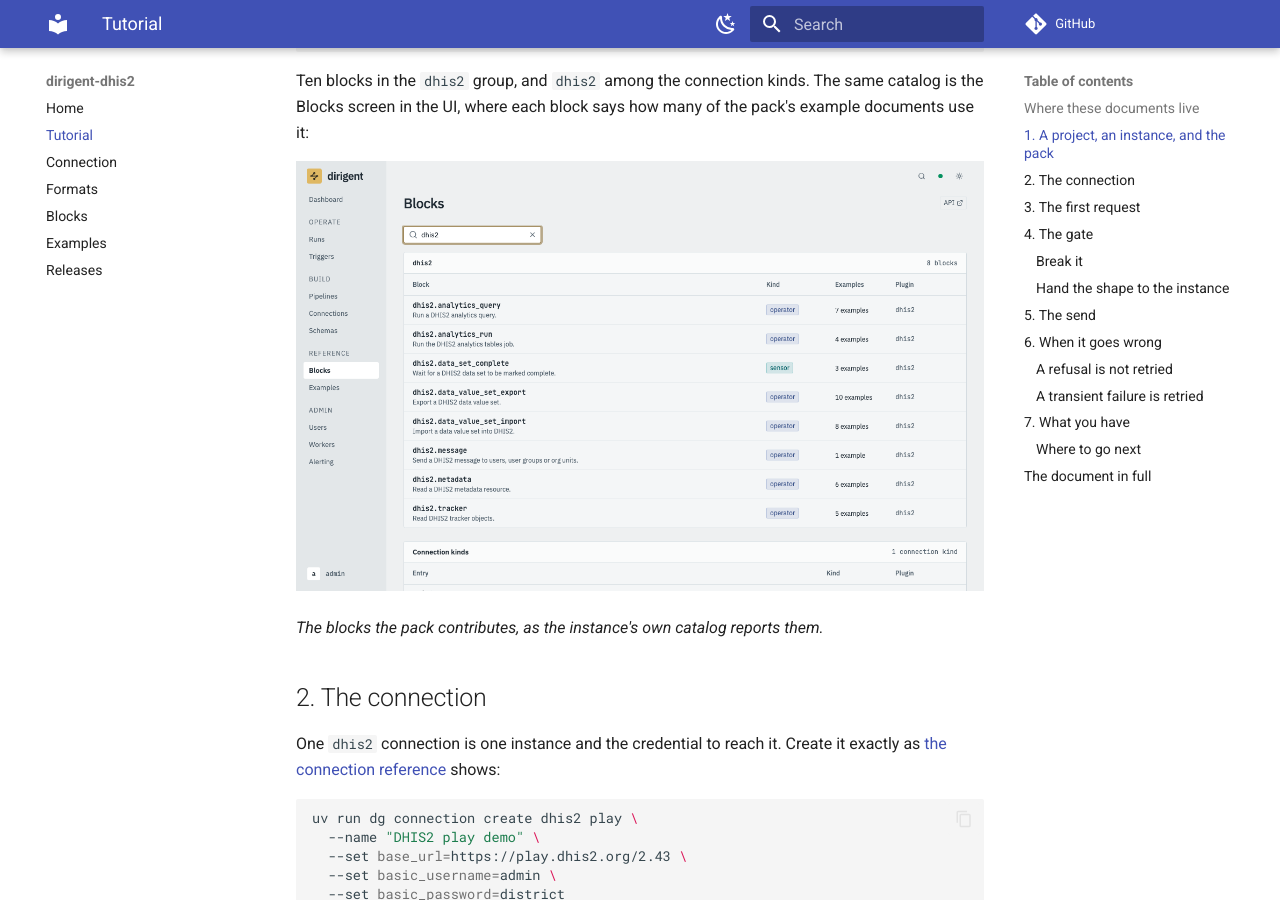
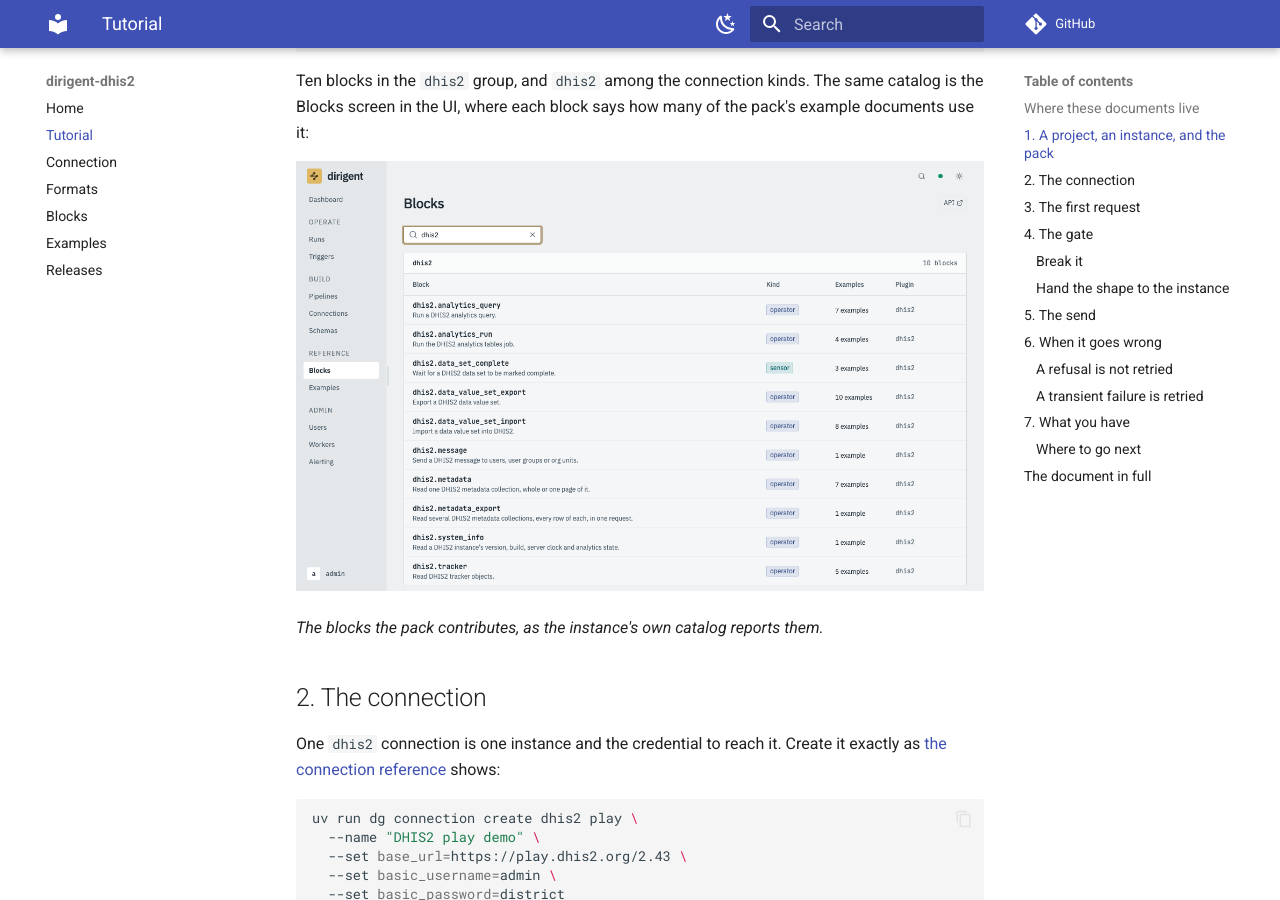
Before and after one commit to winterop-com/dirigent-dhis2, an MkDocs documentation site: the page built from docs/tutorial.md, in a window 1280 px wide and 900 px high, scrolled down 2463 px. Built offline with MkDocs 1.6.1 and Material for MkDocs 9.7.7, drawn with Linux system fonts in a browser that asks for light colours; comment, search, counter and statistics services are not loaded.

Commit message:
docs: the tutorial's catalog pictures show the ten blocks

```diff
--- a/docs/tutorial.md
+++ b/docs/tutorial.md
@@ -121,7 +121,7 @@
 the Blocks screen in the UI, where each block says how many of the pack's example documents use
 it:
 
-![The Blocks screen filtered to dhis2: eight blocks, seven operators and one sensor, each with how many of the examples use it.](images/tutorial/blocks.png)
+![The Blocks screen filtered to dhis2: ten blocks, nine operators and one sensor, each with how many of the examples use it.](images/tutorial/blocks.png)
 
 *The blocks the pack contributes, as the instance's own catalog reports them.*
 
```
Also changed, not shown: docs/images/tutorial/blocks.png, docs/images/tutorial/examples-starters.png.
